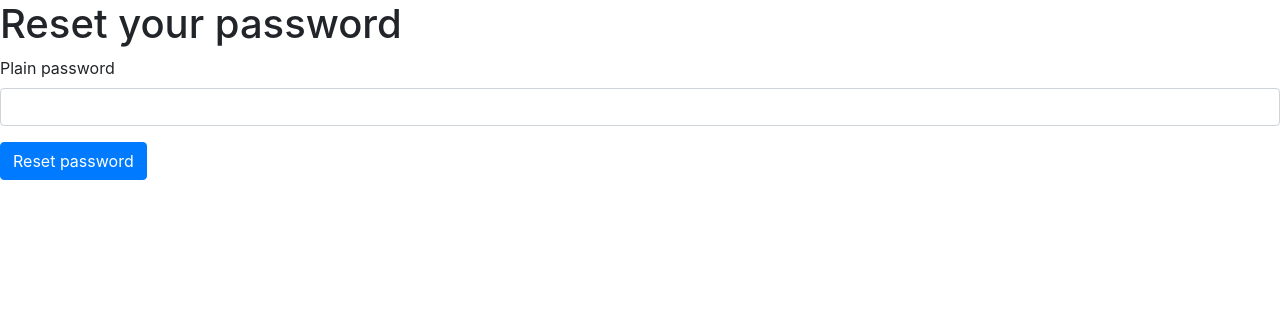
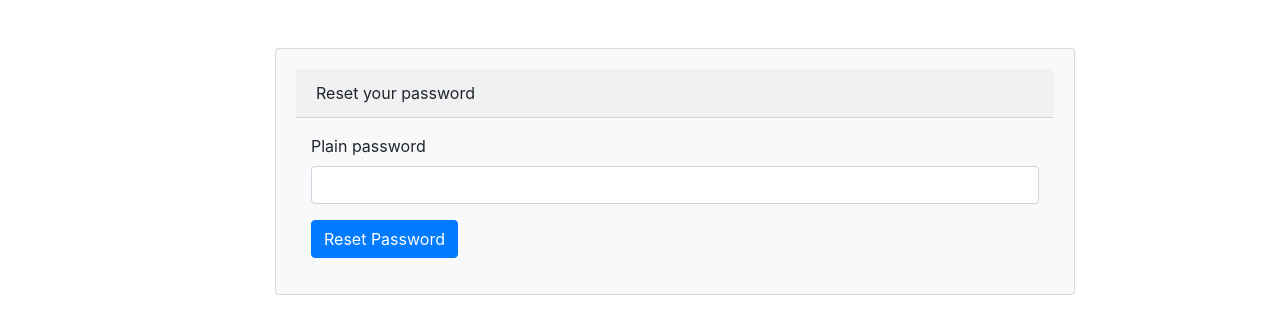
Before and after one commit to singhshreshtha/ElectronicProject, a Symfony app: template templates/reset_password/reset.html.twig in a window 1280 px wide. Shown: the part 70-404 px from the top of the page. Run offline with Twig, Linux system fonts and the light colour scheme; the template is opened without the code that fills it, so the values that code supplies are empty; form fields are guessed from the names that the template uses; some libraries are stand-ins or nearby versions.

Commit message:
-reset password template -implemented filter in product -changed homepage background

```diff
--- a/src/Controller/RegistrationController.php
+++ b/src/Controller/RegistrationController.php
@@ -52,8 +52,8 @@ class RegistrationController extends AbstractController
                 ->to('ujjwalkesari007@gmail.com')
                 //->cc('cc@example.com')
 
-                ->subject('make user manager for the company')
-                ->text($user->getName().'wants to register as manager!');
+                ->subject(' make user manager for the company')
+                ->text($user->getName().' wants to register as manager!');
 
             $mailer->send($email);
 
--- a/src/Controller/ResetPasswordController.php
+++ b/src/Controller/ResetPasswordController.php
@@ -122,7 +122,7 @@ class ResetPasswordController extends AbstractController
             // The session is cleaned up after the password has been changed.
             $this->cleanSessionAfterReset();
 
-            return $this->redirectToRoute('app_home');
+            return $this->redirectToRoute('app_login');
         }
 
         return $this->render('reset_password/reset.html.twig', [
--- a/templates/dashboard/index.html.twig
+++ b/templates/dashboard/index.html.twig
@@ -3,5 +3,5 @@
 {% block title %}Hello HomeController!{% endblock %}
 
 {% block body %}
-    <img src="{{ asset('images/electronic.jpg') }}" width="1365" height="585">
+    <img src="{{ asset('images/background.jpg') }}" width="1365" height="585">
 {% endblock %}
--- a/templates/reset_password/request.html.twig
+++ b/templates/reset_password/request.html.twig
@@ -40,7 +40,7 @@
                         <div class="form-group">
                             <div class="col-md-8 col-md-offset-4" style="margin-top:5px;">
                                 <div class="card-header mb-3"><small><i>
-                                            Enter your email address and we we will send you a
+                                            Enter your email address and we will send you a
                                             link to reset your password.</i>
                                     </small></div>
                                 <button type="submit" class="btn btn-primary">
--- a/templates/reset_password/reset.html.twig
+++ b/templates/reset_password/reset.html.twig
@@ -1,12 +1,39 @@
 {% extends 'base.html.twig' %}
 
-{% block title %}Reset your password{% endblock %}
+{#{% block title %}Reset your password{% endblock %}#}
+
+{#{% block body %}#}
+{#    <h1>Reset your password</h1>#}
+
+{#    {{ form_start(resetForm) }}#}
+{#        {{ form_row(resetForm.plainPassword) }}#}
+{#        <button class="btn btn-primary">Reset password</button>#}
+{#    {{ form_end(resetForm) }}#}
+{#{% endblock %}#}
 
 {% block body %}
-    <h1>Reset your password</h1>
-
-    {{ form_start(resetForm) }}
-        {{ form_row(resetForm.plainPassword) }}
-        <button class="btn btn-primary">Reset password</button>
-    {{ form_end(resetForm) }}
+    <div class="container">
+        <div class="row">
+            <div class="col-md-10 ml-md-auto">
+                <div class="card bg-light mb-3 mt-5" style="width: 800px">
+                    <div class="card-body">
+                        <div class="card-header mb-3">Reset your password</div>
+                        {{ form_start(resetForm) }}
+                    <div class="form_group">
+                        <div class="col-md-12 mb-3">
+                            {{ form_row(resetForm.plainPassword) }}
+                        </div>
+                    </div>
+                    <div class="form-group">
+                        <div class="col-md-8 col-md-offset-4" style="margin-top:5px;">
+                            <button type="submit" class="btn btn-primary">
+                                <i class="fa fa-btn fa-user"></i> Reset Password
+                            </button>
+                        </div>
+                    </div>
+                        {{ form_end(resetForm) }}
+                </div>
+            </div>
+        </div>
+    </div>
 {% endblock %}
```
Also changed, not shown: src/Controller/Admin/ProductsCrudController.php (+11 -0 lines), 1 other file.
